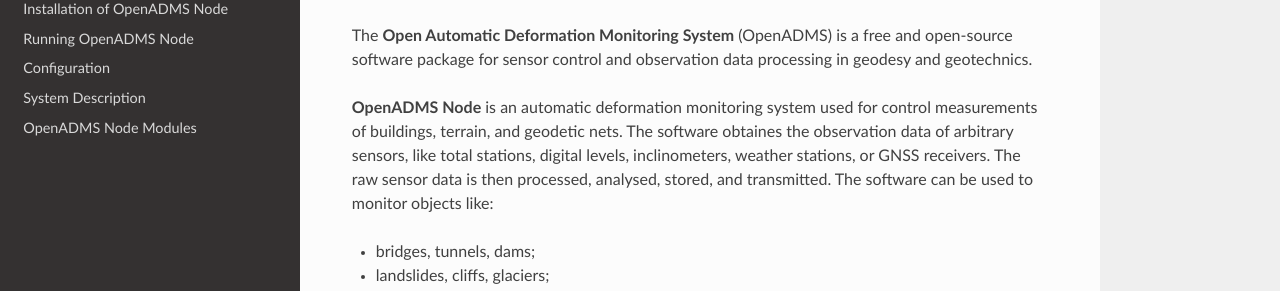
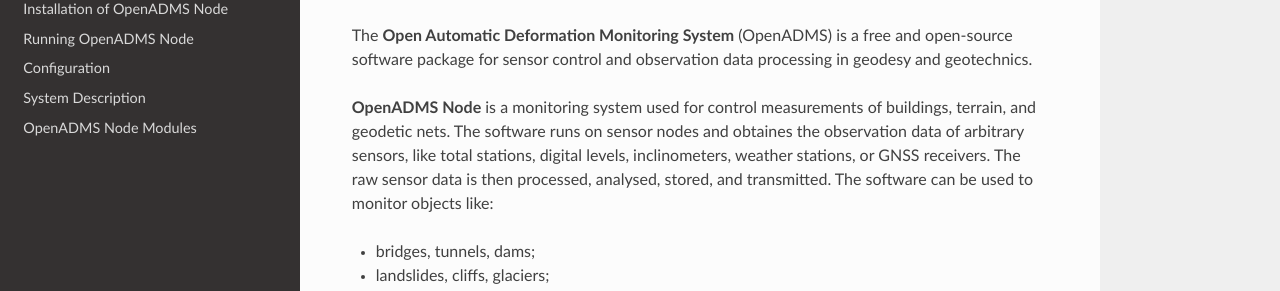
Before and after one commit to dabamos/openadms-node, a Sphinx documentation site: the page built from doc/index.rst, in a window 1280 px wide and 900 px high. Shown: the part 136-427 px from the top of the window. Built offline with Sphinx 7.4.7 and the Read the Docs theme 2.0.0, drawn with Linux system fonts in a browser that asks for light colours.

Commit message:
Minor changes.

```diff
--- a/doc/index.rst
+++ b/doc/index.rst
@@ -5,12 +5,12 @@
 open-source software package for sensor control and observation data processing
 in geodesy and geotechnics.
 
-**OpenADMS Node** is an automatic deformation monitoring system used for control
-measurements of buildings, terrain, and geodetic nets. The software obtaines the
-observation data of arbitrary sensors, like total stations, digital levels,
-inclinometers, weather stations, or GNSS receivers. The raw sensor data is then
-processed, analysed, stored, and transmitted. The software can be used to
-monitor objects like:
+**OpenADMS Node** is a monitoring system used for control measurements of
+buildings, terrain, and geodetic nets. The software runs on sensor nodes and
+obtaines the observation data of arbitrary sensors, like total stations, digital
+levels, inclinometers, weather stations, or GNSS receivers. The raw sensor data
+is then processed, analysed, stored, and transmitted. The software can be used
+to monitor objects like:
 
 -  bridges, tunnels, dams;
 -  landslides, cliffs, glaciers;
--- a/doc/installation.rst
+++ b/doc/installation.rst
@@ -24,7 +24,7 @@
 2. Download and unpack `OpenADMS`_.
 
 3. In the OpenADMS Node directory, run ``python -m pip install -U -r
-   requirements.txt`` or execute ``win_install.bat`` as an administrator on
+   requirements.txt`` or execute ``install.bat`` as an administrator on
    Microsoft Windows.
 
 4. Write a configuration file for OpenADMS Node (see directory
@@ -119,7 +119,7 @@
 
 .. note::
 
-    On Microsoft Windows, the script ``win_install.bat`` will download
+    On Microsoft Windows, the script ``install.bat`` will download
     and install all neccessary dependencies on CPython. Run the script
     with administrator privileges.
 
```
